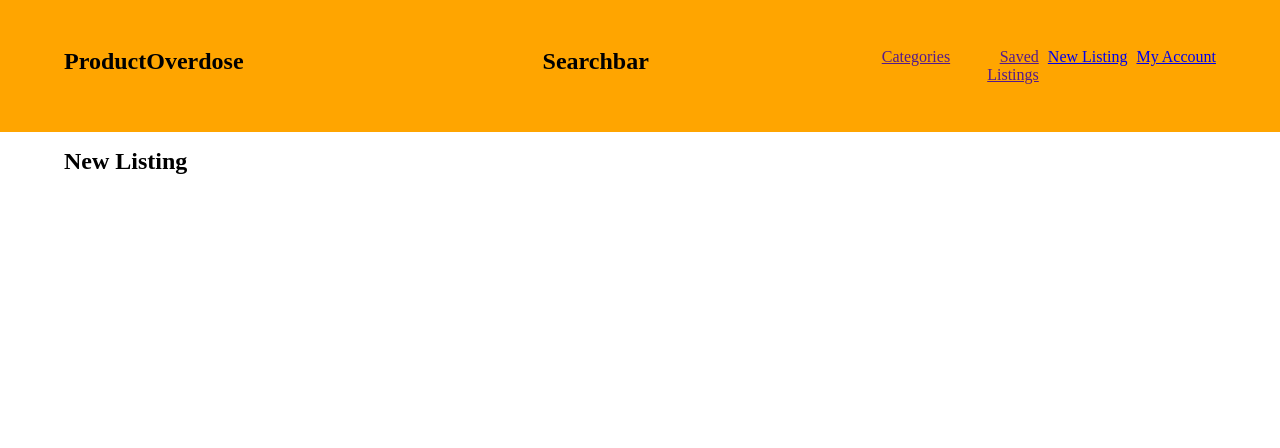
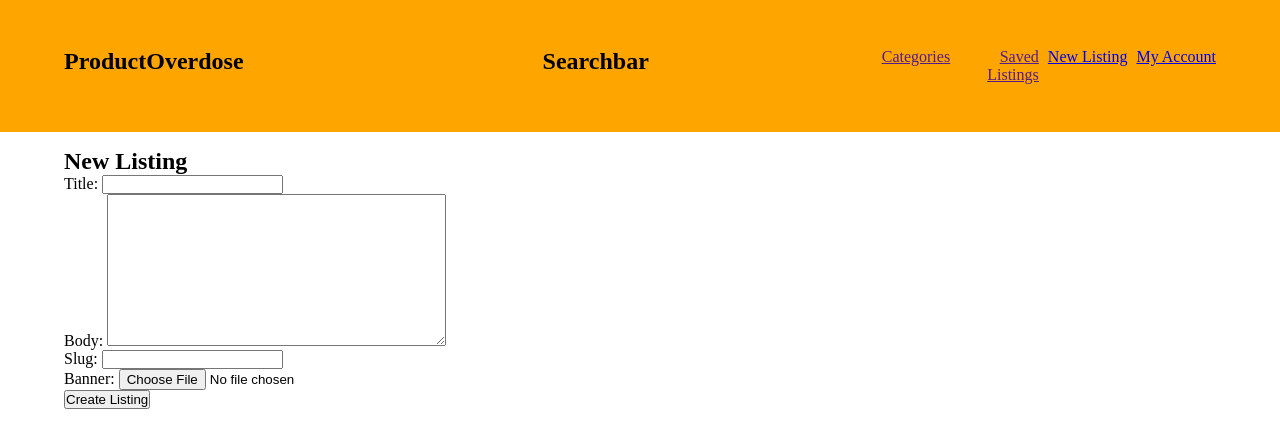
Before and after one commit to odownard/marketplace_website, a Django app: page /listings/new-listing/ in a window 1280 px wide. Shown: the top 448 px of the page. Run offline with Django 5.2, Linux system fonts and the light colour scheme; a user stored in the database is signed in; parts of the project's set-up code (start-up, migrations or seed data) failed here and were passed over.

Commit message:
Created the new listing form and an author model

```diff
--- /dev/null
+++ b/marketplace/listings/forms.py
@@ -0,0 +1,7 @@
+from django import forms
+from . import models
+
+class CreateListing(forms.ModelForm):
+    class Meta:
+        model = models.Listing
+        fields = ['title', 'body', 'slug', 'banner']
--- a/marketplace/listings/models.py
+++ b/marketplace/listings/models.py
@@ -1,4 +1,5 @@
 from django.db import models
+from django.contrib.auth.models import User
 
 # Create your models here.
 class Listing(models.Model):
@@ -7,6 +8,7 @@ class Listing(models.Model):
     slug = models.SlugField()
     date = models.DateTimeField(auto_now_add=True)
     banner = models.ImageField(default='lambo.webp', blank=True)
+    author = models.ForeignKey(User, on_delete=models.CASCADE, default=None)
 
     def __str__(self):
         return self.title
--- a/marketplace/listings/templates/listings/listing_new.html
+++ b/marketplace/listings/templates/listings/listing_new.html
@@ -7,5 +7,10 @@
 {% block content %}
     <section>
         <h1>New Listing</h1>
+        <form class="form-with-validation" action="{% url 'listings:new-listing' %}" method="post" enctype="multipart/form-data">
+            {% csrf_token %}
+            {{ form }}
+            <button class="form-submit">Create Listing</button>
+        </form>
     </section>
 {% endblock %}
--- a/marketplace/listings/templates/listings/listings.html
+++ b/marketplace/listings/templates/listings/listings.html
@@ -15,7 +15,7 @@
                     {{ listing.title }}
                 </a>
             </h2>
-            <p>{{ listing.date }}</p>
+            <p>{{ listing.date }} by {{ post.author }}</p>
             <p>{{ listing.body }}</p>
         </article>
     {% endfor %}
--- a/marketplace/listings/views.py
+++ b/marketplace/listings/views.py
@@ -1,6 +1,7 @@
-from django.shortcuts import render
+from django.shortcuts import render, redirect
 from .models import Listing
 from django.contrib.auth.decorators import login_required
+from . import forms
 
 # Create your views here.
 def listings_list(request):
@@ -13,4 +14,12 @@ def listing_page(request, slug):
 
 @login_required(login_url="/users/login/")
 def listing_new(request):
-    return render(request, 'listings/listing_new.html')
+    if request.method == 'POST':
+        form = forms.CreateListing(request.POST, request.FILES)
+        if form.is_valid():
+            # Save with user
+            form.save()
+            return redirect('listings:list')
+    else:
+        form = forms.CreateListing()
+    return render(request, 'listings/listing_new.html', { 'form': form })
```
Also changed, not shown: marketplace/db.sqlite3, marketplace/listings/migrations/0004_listing_author.py (added).
